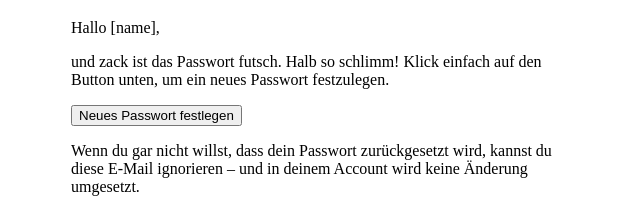
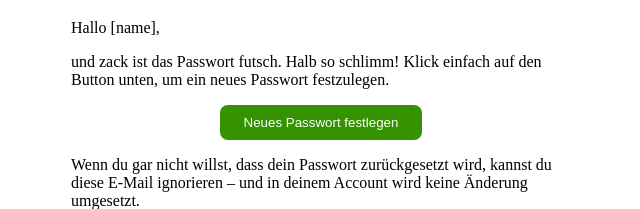
Before and after one commit to hsnabdullah/email-signature, a plain HTML site: page two.html in a window 1280 px wide. Shown: the part 416-625 px from the top of the page, without its empty margins (319-959 px from the left). Drawn offline with Linux system fonts and the light colour scheme.

Commit message:
button style

```diff
--- a/two.html
+++ b/two.html
@@ -23,7 +23,19 @@
             den Button unten, um ein neues Passwort festzulegen.
           </p>
 
-          <button>Neues Passwort festlegen</button>
+          <div style="display: flex; justify-content: center">
+            <button
+              style="
+                background-color: #359200;
+                border-radius: 8px;
+                color: white;
+                border: none;
+                padding: 10px 24px;
+              "
+            >
+              Neues Passwort festlegen
+            </button>
+          </div>
           <p>
             Wenn du gar nicht willst, dass dein Passwort zurückgesetzt wird,
             kannst du diese E-Mail ignorieren – und in deinem Account wird keine
```
Also changed, not shown: one.html (+13 -1 lines).
